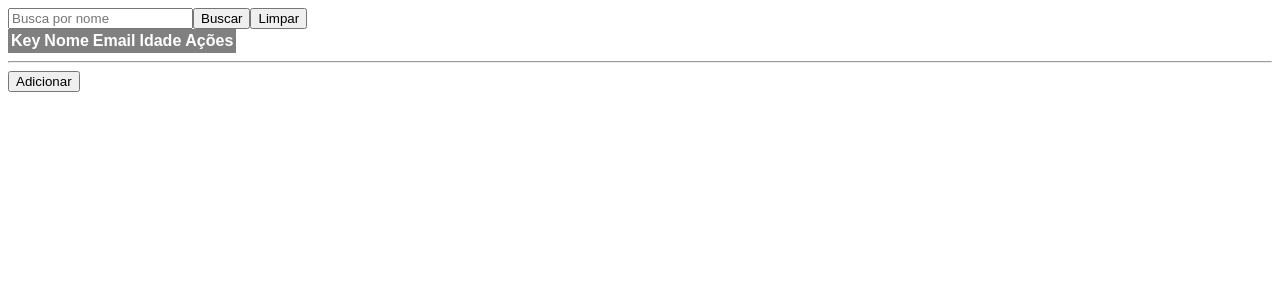
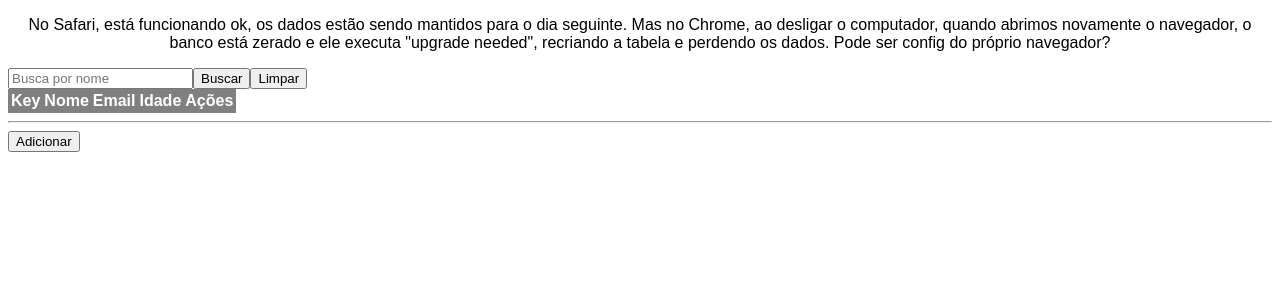
Before and after one commit to doug-cpp/indexeddb, an Angular app: page / in a window 1280 px wide. Shown: the top 300 px of the page. Built offline with nearby package versions, Linux system fonts and the light colour scheme.

Commit message:
Adiciona mensagem com diferenças nos navegadores Chrome e Safari

```diff
--- a/src/app/app.component.html
+++ b/src/app/app.component.html
@@ -1,3 +1,8 @@
+<p>No Safari, está funcionando ok, os dados estão sendo mantidos para o dia
+    seguinte. Mas no Chrome, ao desligar o computador, quando abrimos novamente
+    o navegador, o banco está zerado e ele executa "upgrade needed", recriando
+    a tabela e perdendo os dados. Pode ser config do próprio navegador?
+</p>
 <div><input type="search" [(ngModel)]="likesearch" placeholder="Busca por nome"/>
 <button (click)="searchByName()">Buscar</button>
 <button (click)="reset()">Limpar</button>
```
